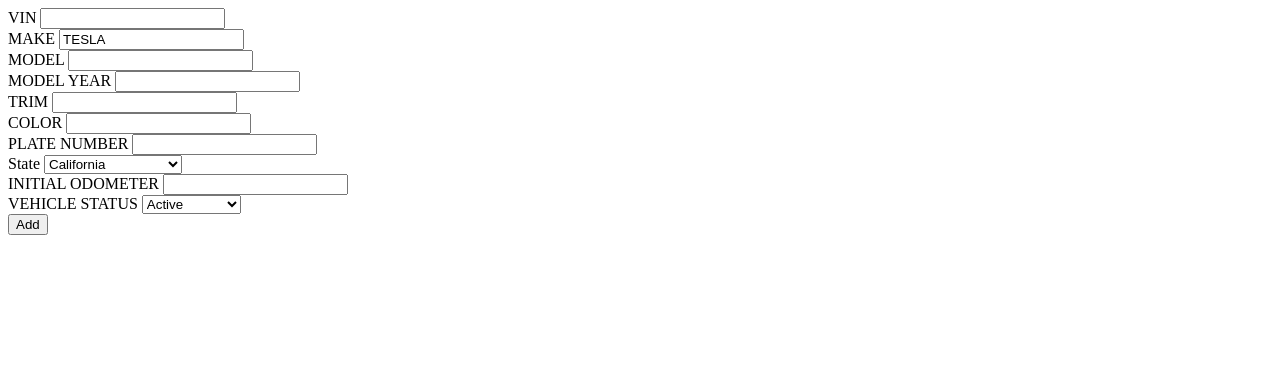
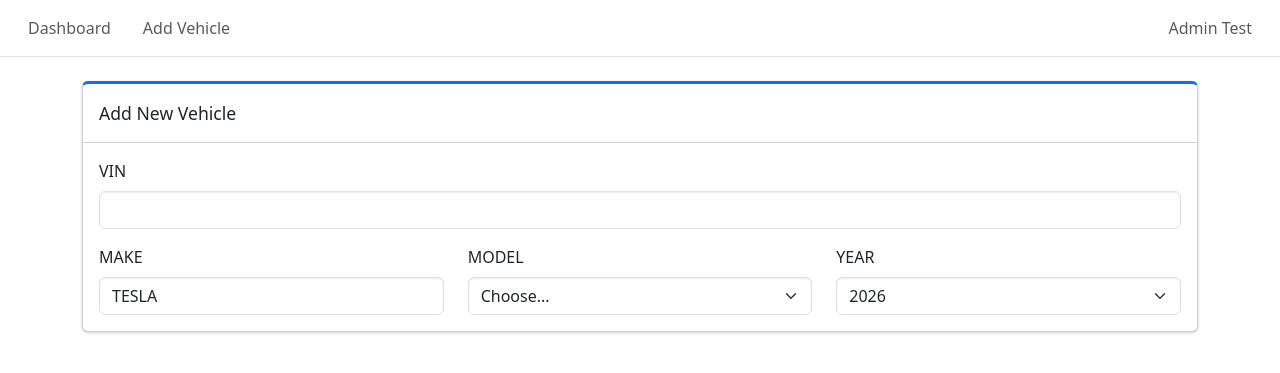
Before and after one commit to sawolsamsip/mongoori, a Flask app: template Ride/templates/form_vehicle.html in a window 1280 px wide. Shown: the top 373 px of the page. Run offline with Flask 3, Linux system fonts and the light colour scheme; the template is opened without the code that fills it, so the values that code supplies are empty.

Commit message:
Dropdown list for year with JS

```diff
--- a/Ride/static/upload.js
+++ b/Ride/static/upload.js
@@ -1,137 +1,14 @@
-(() => {
-    const form = document.getElementById('form')
-    const cnameEl = document.getElementById('Cname')
-    const onameEl = document.getElementById('Oname')
-    const fileInput = document.getElementById('file-input');
-    const dropzone = document.getElementById('dropzone');
-    const uploadBtn = document.getElementById('upload-btn');
-    const counterEl = document.getElementById('counter');
-    const grid = document.getElementById('grid');
-    const msgEl = document.getElementById('msg')
+document.addEventListener("DOMContentLoaded", function () {
+    const select = document.getElementById("year");
+    const startYear = 2023;
+    const endYear = new Date().getFullYear() + 1;
 
+    for (let year = endYear; year >= startYear; year--){
+        const option = document.createElement("option");
+        option.value = year;
+        option.textContent = year;
 
-    const ACCEPT = ['image/jpeg', 'image/png', 'image/gif', 'image/webp'];
-    const MAX_MB = 5;
-    const MAX_B = MAX_MB * 1024 * 1024;
-
-
-    //
-    ['dragenter','dragover','dragleave','drop'].forEach(evt =>
-      document.addEventListener(evt, e => { e.preventDefault(); e.stopPropagation(); }, false)
-    );
-
-    // highlight
-    ['dragenter','dragover'].forEach(evt =>
-      dropzone.addEventListener(evt, () => dropzone.classList.add('highlight'))
-    );
-    ['dragleave','drop'].forEach(evt =>
-      dropzone.addEventListener(evt, () => dropzone.classList.remove('highlight'))
-    );
-
-    // file selection
-    dropzone.addEventListener('drop', e => handleFiles(e.dataTransfer?.files || []));
-    dropzone.addEventListener('click', () => fileInput.click());
-    dropzone.addEventListener('keydown', e => {
-      if (e.key === 'Enter' || e.key === ' ') { e.preventDefault(); fileInput.click(); }
-    });
-
-    fileInput.addEventListener('change', () => handleFiles(fileInput.files));
-
-    async function handleFiles(fileListLike) {
-        const f = Array.from(fileListLike).find(f => f && ACCEPT.includes(f.type));
-        if (!f) return;
-
-        if (f.size > MAX_B) {
-            showMsg("file is too large. Max 5 MB", 'error');
-            clearSelection();
-            return;
-        }
-
-        const dt = new DataTransfer();
-        dt.items.add(f);
-        fileInput.files = dt.files;
-
-        await refreshUI(f);
+        select.appendChild(option);
     }
 
-    async function refreshUI(file) {
-        grid.innerHTML = '';
-        counterEl.textContent = 'Selected file: 1';
-
-        const imgEl = document.createElement('img');
-        imgEl.className = 'Preview-img';
-
-        const previewUrl = await createPreview(file, 512);
-        imgEl.src = previewUrl;
-        grid.appendChild(imgEl);
-
-        const rm = document.createElement('button');
-        rm.type = 'button';
-        rm.textContent  = 'Remove';
-        rm.onclick = () => clearSelection();
-        grid.appendChild(rm);
-      }
-
-    function clearSelection(){
-        fileInput.value = '';
-        grid.innerHTML = '';
-        counterEl.textContent = 'Selected file: 0';
-    }
-
-    function showMsg(text, kind='ok'){
-        msgEl.textContent = text;
-        msgEl.className = kind === 'error' ? 'msg error' : 'msg ok';
-        setTimeout(() => {
-            msgEl.textContent = '';
-            msgEl.className = 'msg';
-        }, 3000);
-    }
-
-    async function createPreview(file, maxSize = 512) {
-        const img = await createImageBitmap(file);
-
-        const ratio = Math.min(maxSize / img.width, maxSize / img.height, 1);
-        const w = Math.round(img.width * ratio);
-        const h = Math.round(img.height * ratio);
-
-        const canvas = document.createElement('canvas');
-        canvas.width = w;
-        canvas.height = h;
-
-        const ctx = canvas.getContext('2d');
-        ctx.drawImage(img, 0, 0, w, h);
-
-        return canvas.toDataURL("image/jpeg", 0.85);
-    }
-
-    uploadBtn.addEventListener('click', async (e) => {
-        e.preventDefault();
-
-        msgEl.textContent = '';
-        if (!cnameEl.value || !onameEl.value) {
-            return showMsg('Please fill in all fields', 'error');
-        }
-        if (!fileInput.files.length) {
-            return showMsg('Please select an image', 'error');
-        }
-
-        const formData = new FormData();
-        formData.append('Cname', cnameEl.value);
-        formData.append('Oname', onameEl.value);
-        formData.append('Image', fileInput.files[0], fileInput.files[0].name);
-
-        try {
-            const res = await fetch('/api/upload',{ method : 'POST', body : formData});
-            if (!res.ok) throw new Error(`HTTP ${res.status}`);
-            const data = await res.json();
-            if (!data.ok) throw new Error(data.message || 'Upload failed.');
-
-            showMsg(data.message || 'Submission successful.');
-            form.reset();
-            clearSelection();
-        } catch (err){
-            console.error(err);
-            showMsg(err.message || 'Error occurred.', 'error');
-        }
-    });
-  })();
+});
--- a/Ride/templates/form_vehicle.html
+++ b/Ride/templates/form_vehicle.html
@@ -1,34 +1,69 @@
-<!doctype html>
-<html lang="en">
-<head>
-    <meta charset="utf-8">
-    <title>Vehicle</title>
-    <link rel="stylesheet" href="{{ url_for('static', filename='style.css')}}">
-</head>
+{% extends "base.html" %}
 
-<body>
-    <form method="POST" action="/admin/add_vehicle">
-        <div class = "grid">
-            <label for="vin">VIN</label>
-            <input id = "vin" name = "vin" type = "text" minlength="17" maxlength="17"
-            pattern="[A-HJ-NPR-Z0-9]{17}" required>
+{% block title %}
+Mongoori - Add Vehicle
+{% endblock %}
+
+{% block content %}
+
+<div class="col-12">
+    <div class="card card-primary card-outline mb-4">
+        <!-- Card header -->
+        <div class="card-header">
+            <div class="card-title">Add New Vehicle</div>
+        </div>
+        <!-- Card header End-->
+
+        <!-- Form Begin -->
+        <form>
+            <!-- Card body -->
+            <div class="card-body">
+                <div class="mb-3">
+                    <label for="VIN" class="form-label">VIN</label>
+                    <input id = "vin" name = "vin" type = "text" class="form-control" minlength="17" maxlength="17"
+        pattern="[A-HJ-NPR-Z0-9]{17}" required/>
                 </div>
 
-        <div class = "grid">
-            <label for = "make">MAKE</label>
-            <input id = "make" name = "make" type="text" value = "TESLA">
+                <!--Row begin-->
+                <div class = "row">
+                    <div class = "col-4">
+                        <label for = "make" class="form-label">MAKE</label>
+                        <input id = "make" name = "make" type="text" value = "TESLA" class="form-control">
                     </div>
 
-        <div class = "grid">
-            <label for = "model">MODEL</label>
-            <input id = "model" name = "model" type="text">
+
+                    <div class="col-4">
+                        <label for="model" class="form-label">MODEL</label>
+                        <select class="form-select" id="model" required>
+                            <option selected disabled value="">Choose...</option>
+                            <option>Model 3</option>
+                            <option>Model Y</option>
+                        </select>
                     </div>
 
-        <div class = "grid">
-            <label for = "model_year">MODEL YEAR</label>
-            <input id = "model_year" name = "model_year" type="number">
+                    <div class = "col-4">
+                        <label for = "year" class="form-label">YEAR</label>
+                        <select id="year" name='year' class="form-select"></selects>
+                    </div>
+                </div>
+                <!--Row End-->
+
+
+            </div>
+            <!-- Card body end -->
+
+            <!-- Footer Begin-->
+            <div class="card-footer">
+                <button type="submit" class = "btn btn-primary">Submit</button>
+            </div>
+            <!-- Fotter End-->
+        </form>
+        <!-- Form End -->
+    </div>
 </div>
 
+
+<!-- <form method="POST" action="/admin/add_vehicle">
     <div class = "grid">
         <label for = "trim">TRIM</label>
         <input id = "trim" name = "trim" type="text">
@@ -120,5 +155,5 @@
     <div class = "grid">
         <button type = "submit">Add</button>
     </div>
-    </form>
-</body>
+</form> -->
+{% endblock %}
```
Lines whose indentation alone changed are shown as unchanged.
